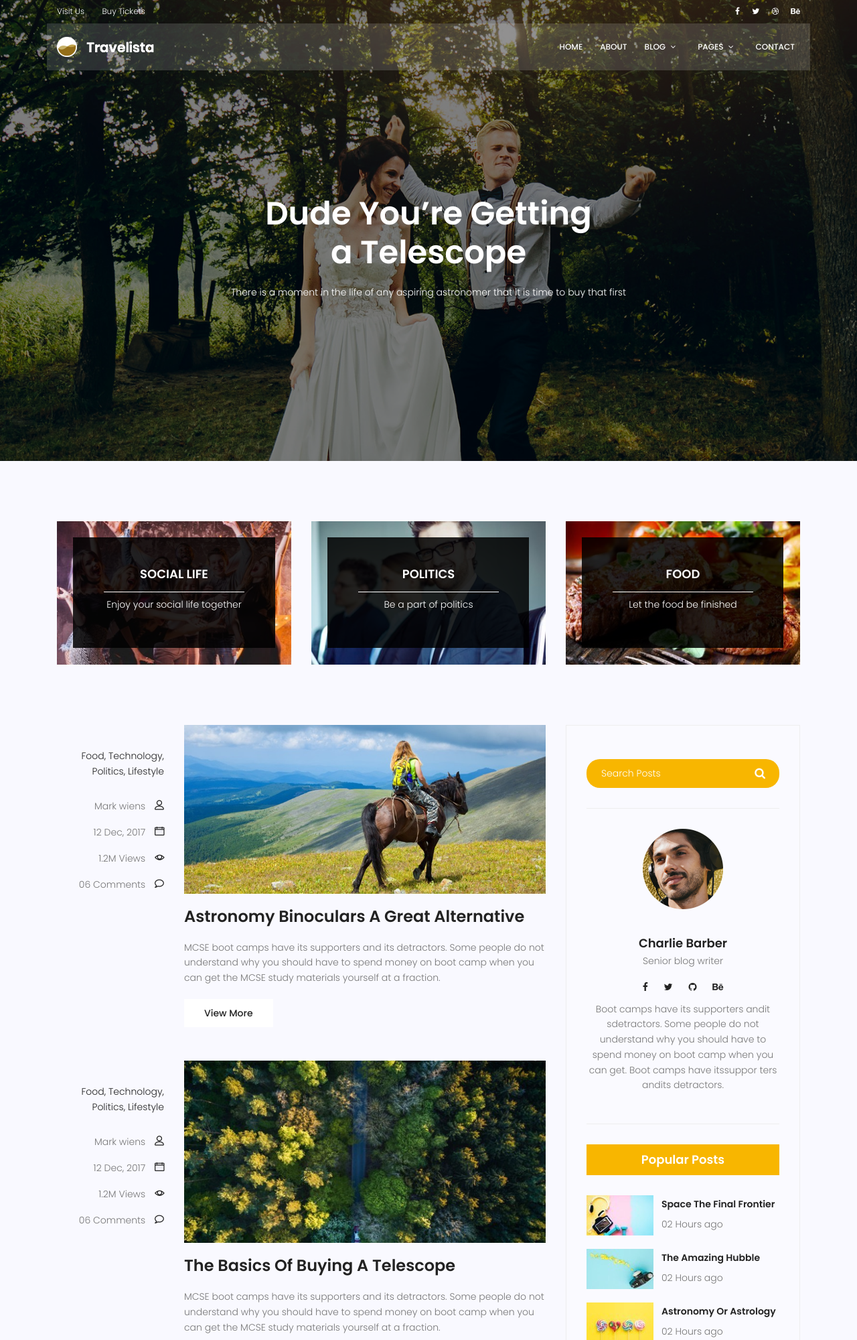
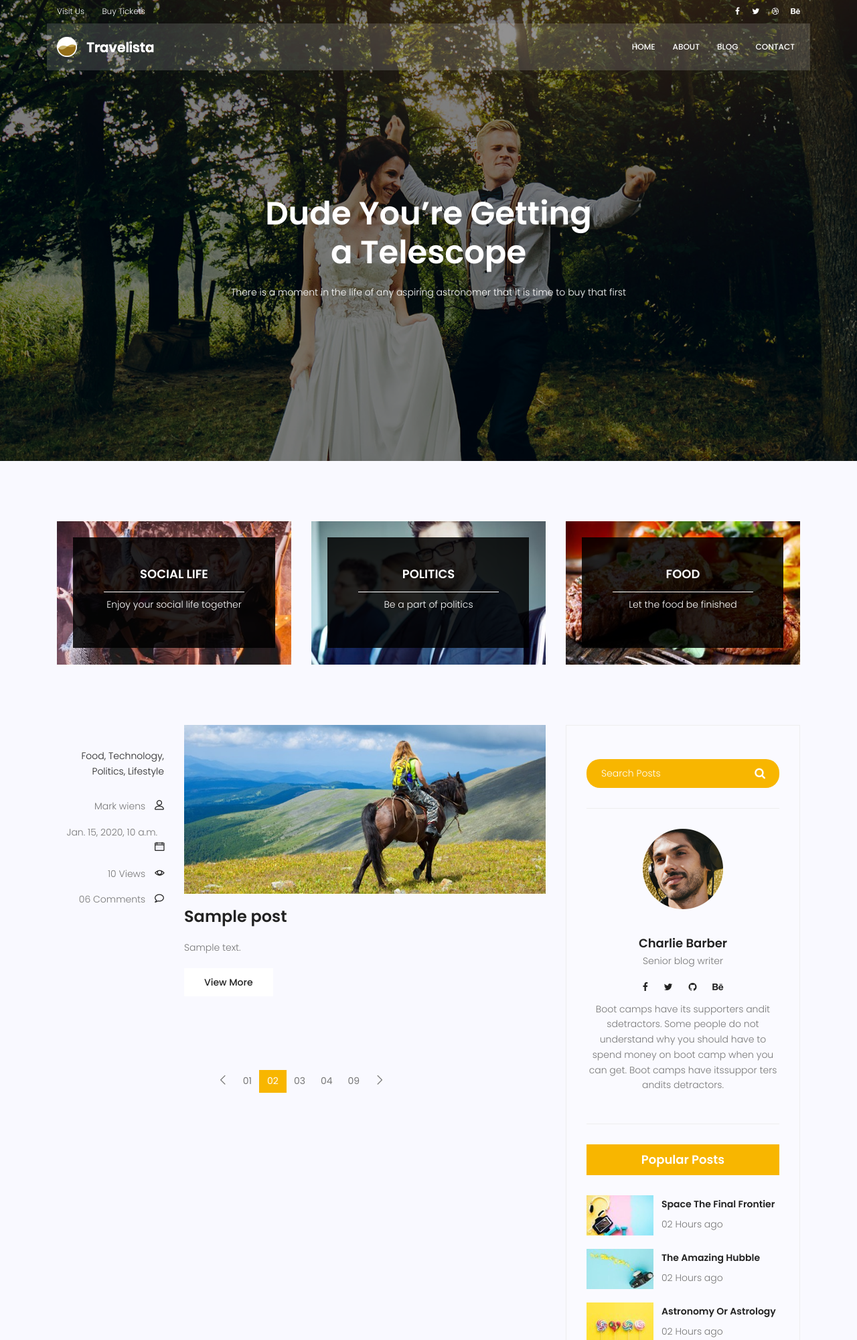
Before and after one commit to Moh-Ent/my_site, a Django app: page /blog/ in a window 1280 px wide. Shown: the top 2000 px of the page at 67% size. Run offline with Django 5.2, Linux system fonts and the light colour scheme; tables that the repository leaves empty hold one stand-in row (values such as "Sample post"); some libraries are stand-ins or nearby versions.

Commit message:
working with post database
working with post database and showing posts in the blog page

```diff
--- a/blog/views.py
+++ b/blog/views.py
@@ -1,8 +1,11 @@
 from django.shortcuts import render
+from blog.models import Post
 
 # Create your views here.
 def bloghomepage(request):
-    return render(request, 'blog/blog-home.html')
+    posts = Post.objects.filter(is_published=1)
+    context = {'posts' : posts}
+    return render(request, 'blog/blog-home.html', context)
 
 def blogdetailpage(request):
     return render(request, 'blog/blog-single.html')
--- a/templates/basetep.html
+++ b/templates/basetep.html
@@ -64,23 +64,7 @@
                     <ul class="nav-menu">
                         <li><a href="{% url 'base:indexURL' %}">Home</a></li>
                         <li><a href="{% url 'base:aboutURL' %}">About</a></li>
-                        <li class="menu-has-children"><a href="">Blog</a>
-                            <ul>
-                                <li><a href="{% url 'blog:blogindexURL' %}">Blog Home</a></li>
-                                <li><a href="{% url 'blog:blogdetailURL' %}">Blog Single</a></li>
-                            </ul>
-                        </li>
-                        <li class="menu-has-children"><a href="">Pages</a>
-                            <ul>
-                                <li><a href="elements.html">Elements</a></li>
-                                <li class="menu-has-children"><a href="">Level 2 </a>
-                                    <ul>
-                                        <li><a href="#">Item One</a></li>
-                                        <li><a href="#">Item Two</a></li>
-                                    </ul>
-                                </li>
-                            </ul>
-                        </li>
+                        <li><a href="{% url 'blog:blogindexURL' %}">Blog</a></li>
                         <li><a href="{% url 'base:contactURL' %}">Contact</a></li>
                     </ul>
                 </nav><!-- #nav-menu-container -->
--- a/templates/blog/blog-home.html
+++ b/templates/blog/blog-home.html
@@ -89,6 +89,7 @@
 	<div class="container">
 		<div class="row">
 			<div class="col-lg-8 posts-list">
+				{% for post in posts %}
 				<div class="single-post row">
 					<div class="col-lg-3  col-md-3 meta-details">
 						<ul class="tags">
@@ -100,9 +101,9 @@
 						<div class="user-details row">
 							<p class="user-name col-lg-12 col-md-12 col-6"><a href="#">Mark wiens</a> <span
 									class="lnr lnr-user"></span></p>
-							<p class="date col-lg-12 col-md-12 col-6"><a href="#">12 Dec, 2017</a> <span
+							<p class="date col-lg-12 col-md-12 col-6"><a href="#">{{post.published_date}}</a> <span
 									class="lnr lnr-calendar-full"></span></p>
-							<p class="view col-lg-12 col-md-12 col-6"><a href="#">1.2M Views</a> <span
+							<p class="view col-lg-12 col-md-12 col-6"><a href="#">{{post.counted_views}} Views</a> <span
 									class="lnr lnr-eye"></span></p>
 							<p class="comments col-lg-12 col-md-12 col-6"><a href="#">06 Comments</a> <span
 									class="lnr lnr-bubble"></span></p>
@@ -113,118 +114,15 @@
 							<img class="img-fluid" src="{% static 'img/blog/feature-img1.jpg' %}" alt="">
 						</div>
 						<a class="posts-title" href="{% url 'blog:blogdetailURL' %}">
-							<h3>Astronomy Binoculars A Great Alternative</h3>
+							<h3>{{post.title}}</h3>
 						</a>
 						<p class="excert">
-							MCSE boot camps have its supporters and its detractors. Some people do not understand why
-							you should have to spend money on boot camp when you can get the MCSE study materials
-							yourself at a fraction.
+							{{ post.content }}
 						</p>
 						<a href="{% url 'blog:blogdetailURL' %}" class="primary-btn">View More</a>
 					</div>
 				</div>
-				<div class="single-post row">
-					<div class="col-lg-3  col-md-3 meta-details">
-						<ul class="tags">
-							<li><a href="#">Food,</a></li>
-							<li><a href="#">Technology,</a></li>
-							<li><a href="#">Politics,</a></li>
-							<li><a href="#">Lifestyle</a></li>
-						</ul>
-						<div class="user-details row">
-							<p class="user-name col-lg-12 col-md-12 col-6"><a href="#">Mark wiens</a> <span
-									class="lnr lnr-user"></span></p>
-							<p class="date col-lg-12 col-md-12 col-6"><a href="#">12 Dec, 2017</a> <span
-									class="lnr lnr-calendar-full"></span></p>
-							<p class="view col-lg-12 col-md-12 col-6"><a href="#">1.2M Views</a> <span
-									class="lnr lnr-eye"></span></p>
-							<p class="comments col-lg-12 col-md-12 col-6"><a href="#">06 Comments</a> <span
-									class="lnr lnr-bubble"></span></p>
-						</div>
-					</div>
-					<div class="col-lg-9 col-md-9 ">
-						<div class="feature-img">
-							<img class="img-fluid" src="{% static 'img/blog/feature-img2.jpg' %}" alt="">
-						</div>
-						<a class="posts-title" href="{% url 'blog:blogdetailURL' %}">
-							<h3>The Basics Of Buying A Telescope</h3>
-						</a>
-						<p class="excert">
-							MCSE boot camps have its supporters and its detractors. Some people do not understand why
-							you should have to spend money on boot camp when you can get the MCSE study materials
-							yourself at a fraction.
-						</p>
-						<a href="{% url 'blog:blogdetailURL' %}" class="primary-btn">View More</a>
-					</div>
-				</div>
-				<div class="single-post row">
-					<div class="col-lg-3  col-md-3 meta-details">
-						<ul class="tags">
-							<li><a href="#">Food,</a></li>
-							<li><a href="#">Technology,</a></li>
-							<li><a href="#">Politics,</a></li>
-							<li><a href="#">Lifestyle</a></li>
-						</ul>
-						<div class="user-details row">
-							<p class="user-name col-lg-12 col-md-12 col-6"><a href="#">Mark wiens</a> <span
-									class="lnr lnr-user"></span></p>
-							<p class="date col-lg-12 col-md-12 col-6"><a href="#">12 Dec, 2017</a> <span
-									class="lnr lnr-calendar-full"></span></p>
-							<p class="view col-lg-12 col-md-12 col-6"><a href="#">1.2M Views</a> <span
-									class="lnr lnr-eye"></span></p>
-							<p class="comments col-lg-12 col-md-12 col-6"><a href="#">06 Comments</a> <span
-									class="lnr lnr-bubble"></span></p>
-						</div>
-					</div>
-					<div class="col-lg-9 col-md-9">
-						<div class="feature-img">
-							<img class="img-fluid" src="{% static 'img/blog/feature-img4.jpg' %}" alt="">
-						</div>
-						<a class="posts-title" href="{% url 'blog:blogdetailURL' %}">
-							<h3>The Night Sky</h3>
-						</a>
-						<p class="excert">
-							MCSE boot camps have its supporters and its detractors. Some people do not understand why
-							you should have to spend money on boot camp when you can get the MCSE study materials
-							yourself at a fraction.
-						</p>
-						<a href="{% url 'blog:blogdetailURL' %}" class="primary-btn">View More</a>
-					</div>
-				</div>
-				<div class="single-post row">
-					<div class="col-lg-3 col-md-3 meta-details">
-						<ul class="tags">
-							<li><a href="#">Food,</a></li>
-							<li><a href="#">Technology,</a></li>
-							<li><a href="#">Politics,</a></li>
-							<li><a href="#">Lifestyle</a></li>
-						</ul>
-						<div class="user-details row">
-							<p class="user-name col-lg-12 col-md-12 col-6"><a href="#">Mark wiens</a> <span
-									class="lnr lnr-user"></span></p>
-							<p class="date col-lg-12 col-md-12 col-6"><a href="#">12 Dec, 2017</a> <span
-									class="lnr lnr-calendar-full"></span></p>
-							<p class="view col-lg-12 col-md-12 col-6"><a href="#">1.2M Views</a> <span
-									class="lnr lnr-eye"></span></p>
-							<p class="comments col-lg-12 col-md-12 col-6"><a href="#">06 Comments</a> <span
-									class="lnr lnr-bubble"></span></p>
-						</div>
-					</div>
-					<div class="col-lg-9 col-md-9">
-						<div class="feature-img">
-							<img class="img-fluid" src="{% static 'img/blog/feature-img5.jpg' %}" alt="">
-						</div>
-						<a class="posts-title" href="{% url 'blog:blogdetailURL' %}">
-							<h3>Telescopes 101</h3>
-						</a>
-						<p class="excert">
-							MCSE boot camps have its supporters and its detractors. Some people do not understand why
-							you should have to spend money on boot camp when you can get the MCSE study materials
-							yourself at a fraction.
-						</p>
-						<a href="{% url 'blog:blogdetailURL' %}" class="primary-btn">View More</a>
-					</div>
-				</div>
+				{% endfor %}
 				<nav class="blog-pagination justify-content-center d-flex">
 					<ul class="pagination">
 						<li class="page-item">
```
